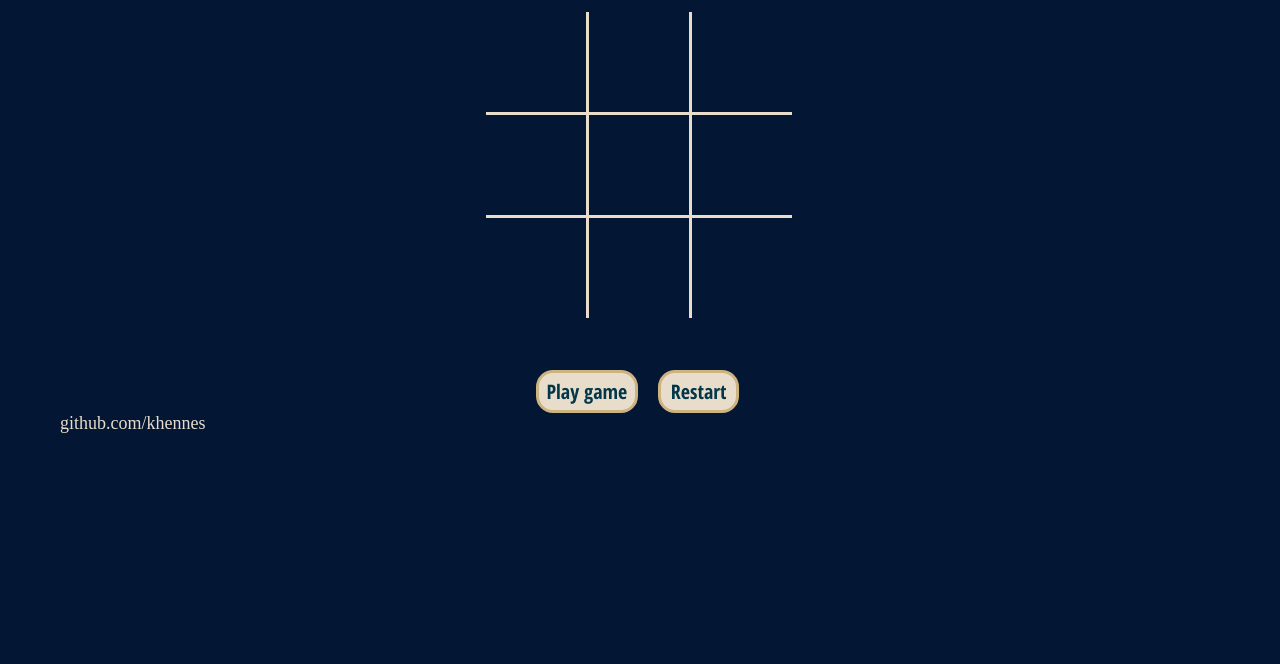
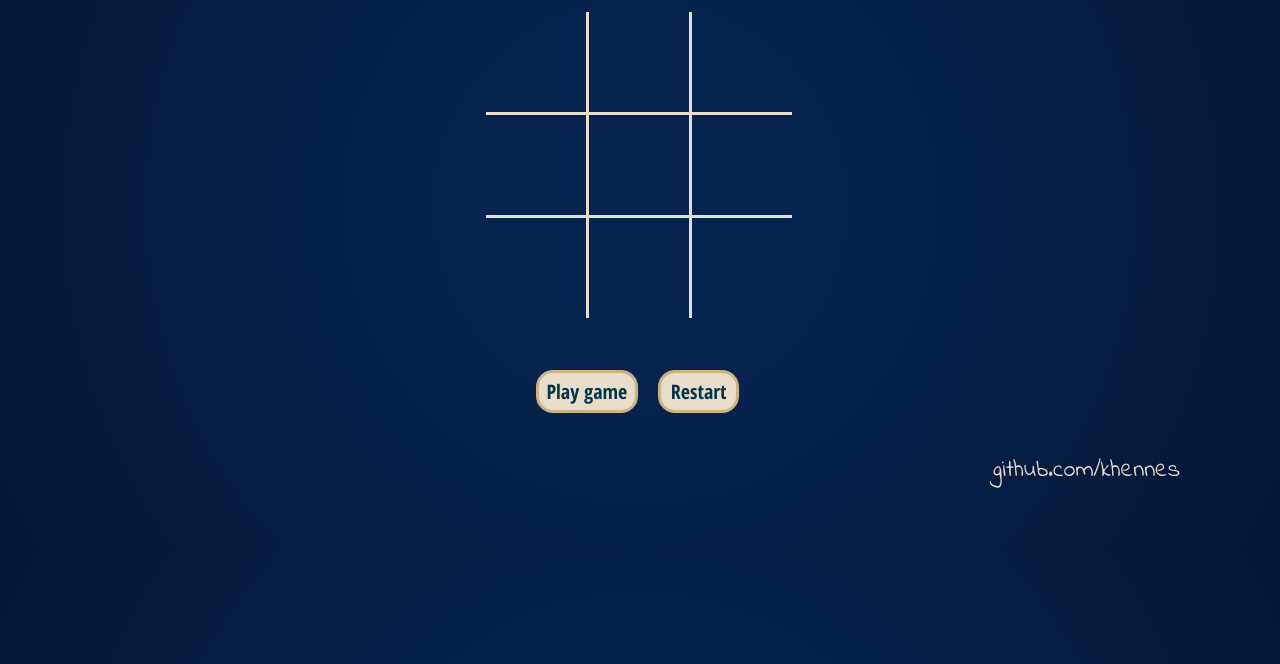
Before and after one commit to khennes/tic-tac-toe, a plain HTML site: page index.html in a window 1280 px wide. Shown: the part 136-800 px from the top of the page. Drawn offline with Linux system fonts and the light colour scheme.

Commit message:
Add radial gradient on bg

```diff
--- a/main.css
+++ b/main.css
@@ -2,6 +2,12 @@
 
 body {
     background: #031634;
+    background-image: -moz-radial-gradient(center, circle contain, #06244F 25%, #031634 100%);
+    background-image: -webkit-gradient(radial, center center, 0px, center center, 100%, color-stop(25%,#06244F), color-stop(100%,#031634));
+    background-image: -webkit-radial-gradient(center, circle contain, #06244F 25%,#031634 100%);
+    background-image: -o-radial-gradient(center, circle contain, #06244F 25%,#031634 100%);
+    background-image: -ms-radial-gradient(center, circle contain, #06244F 25%,#031634 100%);
+    background-image: radial-gradient(circle at center, #06244F 25%,#031634 100%);
     color: #e8ddcb;
     font-size: 18px;
     margin: 60px;
@@ -23,10 +29,9 @@ body {
 }
 
 #play, #restart {
+    cursor: pointer;
     background-color: #e8ddcb;
     border: solid 3px #cdb380;
-    -webkit-border-radius: 17px;
-    -moz-border-radius: 17px;
     border-radius: 17px;
     color: #033649;
     font-family: 'Open Sans Condensed', sans-serif;
@@ -39,6 +44,10 @@ body {
     padding-right: 8px;
 }
 
+#play:hover, #restart:hover {
+    background-color: #cdb380;
+}
+
 #restart {
     margin-left: 15px;
     padding: 5px 10px 5px 10px;
@@ -49,6 +58,10 @@ body {
     width: 308px;
     margin: 0 auto;
     padding: 15px 0 50px 0;
+}
+
+#gameboard:hover {
+    cursor: pointer;
 }
 
 .box {
@@ -78,3 +91,12 @@ body {
 #s4 {
     border: solid #e8ddcb 3px;
 }
+
+#contact {
+    color: #e8ddcb;
+    font-family: 'Indie Flower', sans-serif;
+    font-size: 24px;
+    margin-top: 40px;
+    margin-right: 40px;
+    text-align: right;
+}
```
